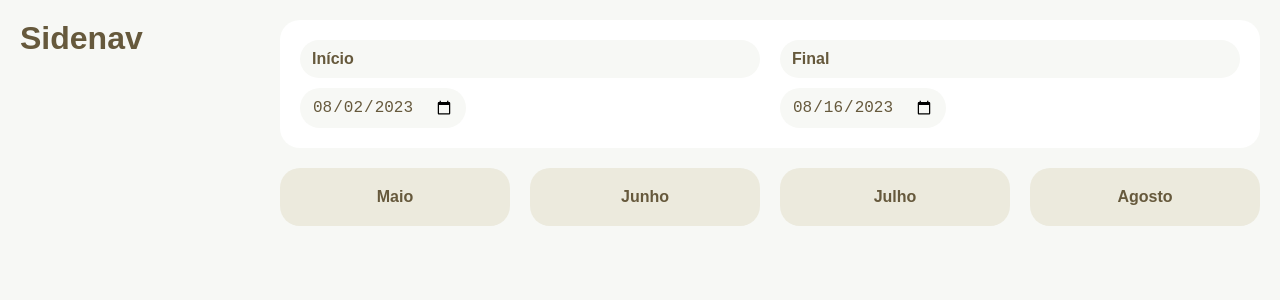
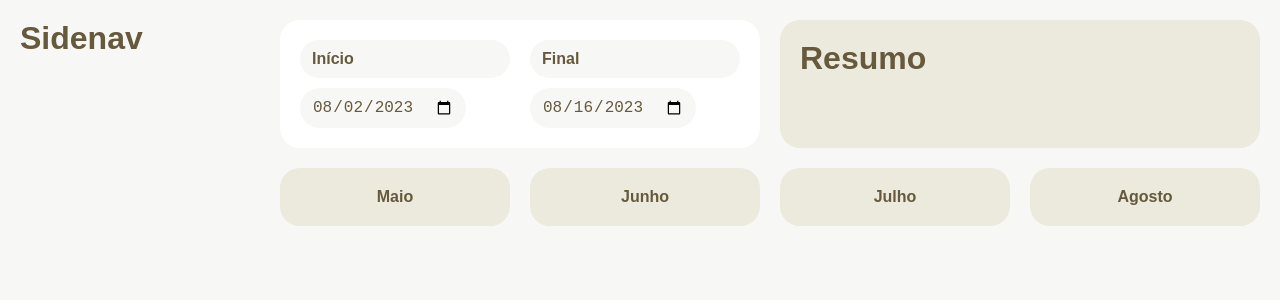
Before and after one commit to joaoliveirapb/fintech, a React (Vite) app: page / in a window 1280 px wide. Shown: the top 300 px of the page. Built offline with nearby package versions, Linux system fonts and the light colour scheme; no server answers; the HTML template or start-up script is replaced by a standard one.

Commit message:
feat: added title according to the page

```diff
--- a/src/Components/Header.tsx
+++ b/src/Components/Header.tsx
@@ -1,16 +1,27 @@
-import { useDataContext } from '../Context/DataContext'
+import { useEffect, useState } from 'react'
+import { useLocation } from 'react-router-dom'
 import { DateRange } from './DateRange'
 import { Months } from './Months'
 
 export function Header() {
-  const { data } = useDataContext()
+  const [title, setTitle] = useState('Resumo')
+  const location = useLocation()
 
-  console.log(data)
+  useEffect(() => {
+    if (location.pathname === '/') {
+      setTitle('Resumo')
+      document.title = 'Fintech | Resumo'
+    } else if (location.pathname === '/vendas') {
+      setTitle('Vendas')
+      document.title = 'Fintech | Vendas'
+    }
+  }, [location])
 
   return (
     <header className="mb">
-      <div className="mb">
+      <div className="daterange mb">
         <DateRange />
+        <h1 className="box bg-3">{title}</h1>
       </div>
       <Months />
     </header>
```
